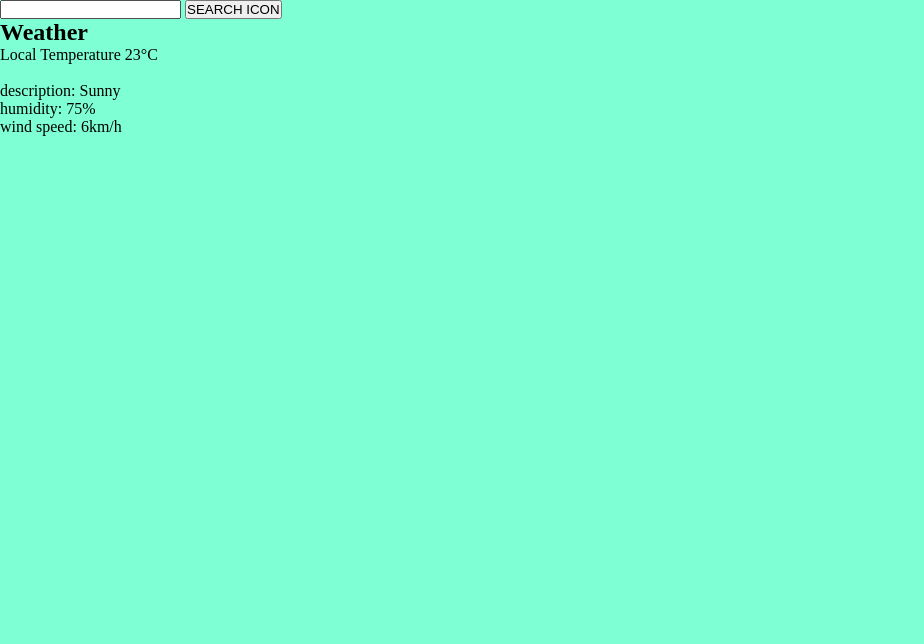
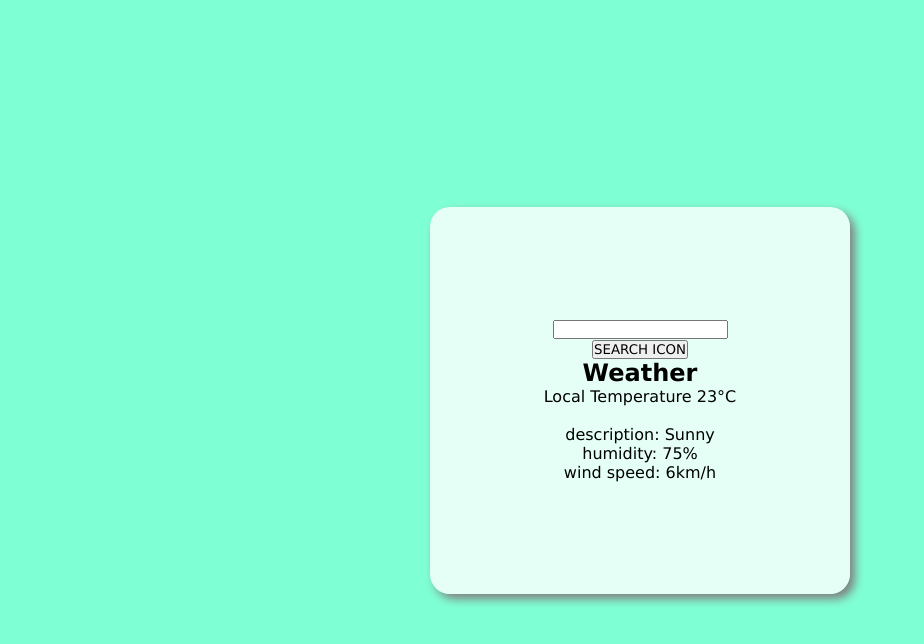
Before and after one commit to anapdh/weather-app, a website built with webpack: page dist/index.html in a window 1280 px wide. Shown: the whole page, without its empty margins (0-924 px from the left). Built offline with Linux system fonts and the light colour scheme.

Commit message:
Add first style

```diff
--- a/assets/styles/style.css
+++ b/assets/styles/style.css
@@ -2,8 +2,23 @@
   margin: 0;
   padding: 0;
   box-sizing: border-box;
+  font-family: 'Lucida Sans', 'Lucida Sans Regular', 'Lucida Grande', 'Lucida Sans Unicode', Geneva, Verdana, sans-serif;
 }
 
 body {
   background-color: aquamarine;
+  display: flex;
+  justify-content: center;
+  align-items: center;
+  height: 100vh;
 }
+
+.card {
+  background-color: rgb(255, 255, 255, 0.8);
+  box-shadow: gray 5px 5px 10px;
+  padding: 7em;
+  border-radius: 20px;
+  width: 100%;
+  max-width: 420px;
+  text-align: center;
+}
```
Also changed, not shown: dist/main.js.
